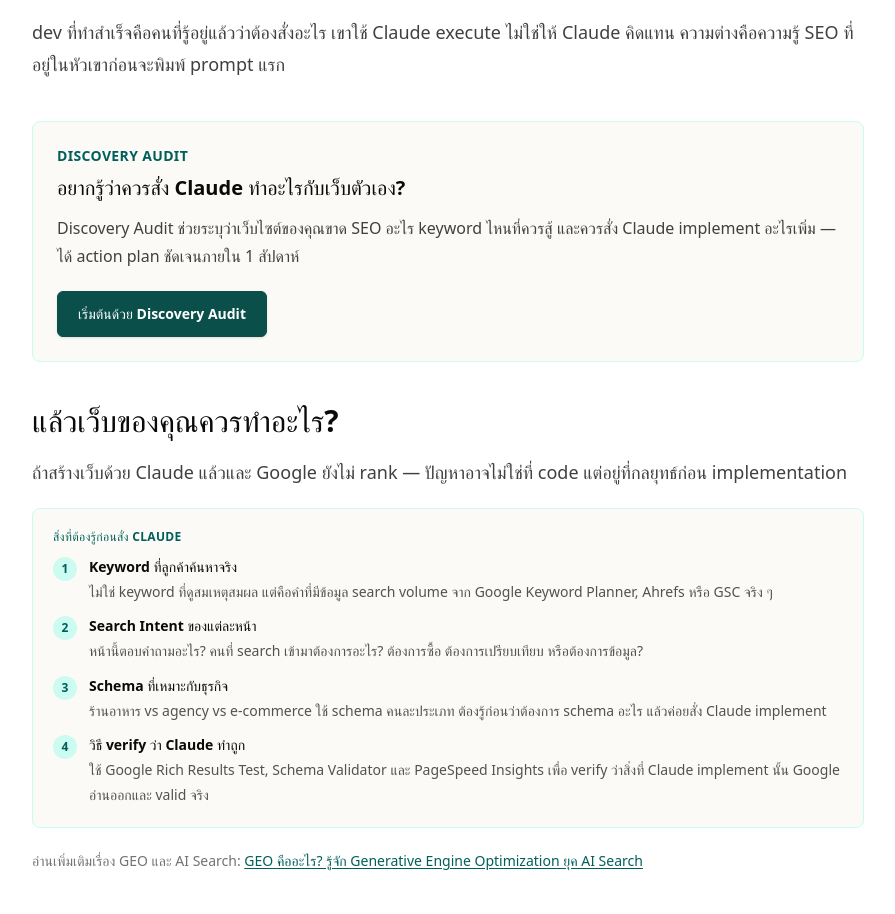
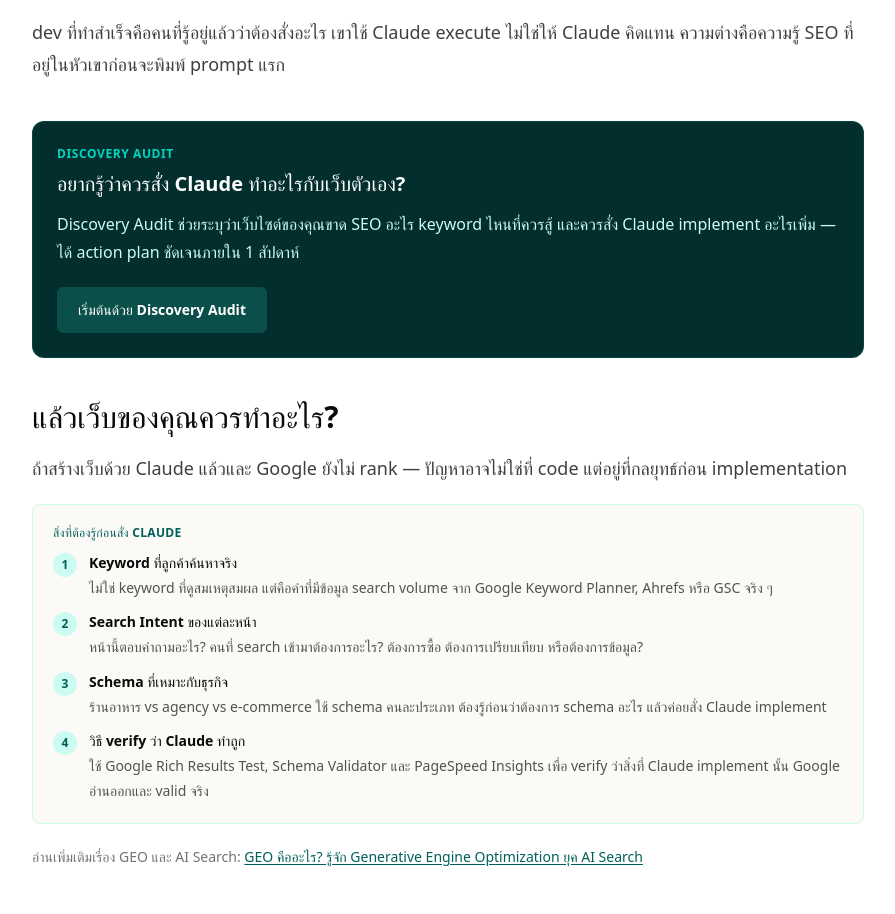
Before and after one commit to sksaralak/saralak-search, a React (Vite) app: page /blog/ai-website-seo in a window 1280 px wide. Shown: the part 5120-6034 px from the top of the page, without its empty margins (192-1087 px from the left). Built offline with nearby package versions, Linux system fonts and the light colour scheme; a web font is replaced by a local one.

Commit message:
Add internal links across blog articles for SEO, AEO, GEO keywords

```diff
--- a/src/components/BlogArticleBody.tsx
+++ b/src/components/BlogArticleBody.tsx
@@ -241,10 +241,10 @@
 
 function ArticleCTA({ headline, description }: { headline: string; description: string }) {
   return (
-    <aside className="rounded-lg border border-teal-100 bg-[#fbfaf6] p-6">
-      <p className="text-sm font-semibold uppercase tracking-wide text-teal-800">Discovery Audit</p>
-      <h3 className="mt-2 break-words text-xl font-semibold text-neutral-950">{headline}</h3>
-      <p className="thai-readable mt-3 text-neutral-700">{description}</p>
+    <aside className="rounded-xl border border-teal-800/50 bg-teal-950 p-6 text-white">
+      <p className="text-xs font-semibold uppercase tracking-wider text-teal-400">Discovery Audit</p>
+      <h3 className="mt-2 break-words text-xl font-semibold text-white">{headline}</h3>
+      <p className="thai-readable mt-3 text-teal-100">{description}</p>
       <div className="mt-5">
         <CTAButton to="/discovery-audit">เริ่มต้นด้วย Discovery Audit</CTAButton>
       </div>
@@ -325,12 +325,11 @@
         src="/image/blog/what-is-geo/what-is-geo-seo-vs-aeo-vs-geo.svg"
         alt="แผนภาพเปรียบเทียบ SEO AEO และ GEO"
       />
-      <p className="thai-readable text-sm text-neutral-500">
-        อ่านเพิ่มเติม:{' '}
-        <Link to="/blog/seo-geo-aeo" className="font-medium text-teal-800 hover:text-teal-600 underline underline-offset-2">
-          SEO GEO AEO คืออะไร? ต่างกันอย่างไร และธุรกิจควรเริ่มจากอะไรในยุค AI Search
-        </Link>
-      </p>
+      <div className="grid gap-2">
+        <p className="thai-readable text-sm text-neutral-500">อ่านเพิ่มเติม:{' '}<Link to="/blog/seo-geo-aeo" className="font-medium text-teal-800 hover:text-teal-600 underline underline-offset-2">SEO GEO AEO คืออะไร? ต่างกันอย่างไร และธุรกิจควรเริ่มจากอะไรในยุค AI Search</Link></p>
+        <p className="thai-readable text-sm text-neutral-500">อ่านเพิ่มเติม:{' '}<Link to="/blog/what-is-aeo" className="font-medium text-teal-800 hover:text-teal-600 underline underline-offset-2">AEO คืออะไร? ทำยังไงให้เว็บไซต์ติดคำตอบในยุค AI Search</Link></p>
+        <p className="thai-readable text-sm text-neutral-500">อ่านเพิ่มเติม:{' '}<Link to="/blog/what-is-seo" className="font-medium text-teal-800 hover:text-teal-600 underline underline-offset-2">SEO คืออะไร? เข้าใจพื้นฐาน SEO และวิธีทำให้เว็บไซต์ติด Google</Link></p>
+      </div>
 
       <ArticleSection title="ทำยังไงให้ติด AI Search?">
         <P>
@@ -478,6 +477,11 @@
           สำหรับธุรกิจที่ต้องการทำจริง ควรใช้บทความนี้เป็นจุดเริ่มต้นในการเข้าใจภาพรวมของ GEO แล้วค่อยต่อยอดไปยัง Checklist, Case Study และวิธีทำให้ AI อ้างอิงเว็บไซต์ในบทความเฉพาะ เพื่อไม่ให้เนื้อหาหน้านี้หนักเกินไปและยังคงตอบโจทย์คำค้นหลัก “GEO คืออะไร” ได้ชัดเจน
         </P>
       </ArticleSection>
+
+      <ArticleCTA
+        headline="อยากรู้ว่า AI เข้าใจแบรนด์ของคุณแค่ไหน?"
+        description="Discovery Audit ช่วยตรวจว่าเว็บไซต์พร้อมสำหรับ GEO และ AI Search แค่ไหน พร้อม Roadmap ที่เริ่มทำได้เลย"
+      />
 
       <ArticleSection title="สรุป GEO คืออะไร และควรเริ่มอย่างไร">
         <P>
@@ -1233,17 +1237,16 @@
       <ArticleSection title="AEO คืออะไร?">
         <P>AEO หรือ Answer Engine Optimization คือการปรับเว็บไซต์และเนื้อหาให้ Search Engine และระบบ AI สามารถเข้าใจข้อมูลของเราได้ง่าย และมีโอกาสเลือกข้อมูลจากเว็บไซต์ของเราไปใช้เป็นคำตอบให้กับผู้ใช้งาน</P>
         <P>พูดให้ง่ายที่สุด AEO คือการทำให้เว็บไซต์ของเรา "ตอบคำถามได้ดีที่สุด" จน Google, AI Overview, Featured Snippet, Voice Search หรือ AI Assistant มีโอกาสนำข้อมูลของเราไปแสดงเป็นคำตอบ</P>
-        <P>ในอดีต การทำ SEO มักโฟกัสที่การทำให้เว็บไซต์ติดอันดับบนหน้า Google แต่พฤติกรรมการค้นหาในปัจจุบันเปลี่ยนไปมาก ผู้ใช้งานไม่ได้ต้องการแค่ลิงก์เว็บไซต์ แต่ต้องการคำตอบที่เร็ว ชัด และเข้าใจง่าย เว็บไซต์ที่ตอบคำถามได้ดี มีโครงสร้างชัดเจน และน่าเชื่อถือ จึงมีโอกาสถูก Search Engine และ AI เลือกไปแสดงมากกว่า</P>
+        <P>ในอดีต การทำ <Link to="/blog/what-is-seo" className="font-medium text-teal-800 underline underline-offset-2 hover:text-teal-700">SEO</Link> มักโฟกัสที่การทำให้เว็บไซต์ติดอันดับบนหน้า Google แต่พฤติกรรมการค้นหาในปัจจุบันเปลี่ยนไปมาก ผู้ใช้งานไม่ได้ต้องการแค่ลิงก์เว็บไซต์ แต่ต้องการคำตอบที่เร็ว ชัด และเข้าใจง่าย เว็บไซต์ที่ตอบคำถามได้ดี มีโครงสร้างชัดเจน และน่าเชื่อถือ จึงมีโอกาสถูก Search Engine และ AI เลือกไปแสดงมากกว่า</P>
         <div className="rounded-lg border border-teal-100 bg-[#fbfaf6] px-6 py-5">
           <p className="text-xs font-semibold uppercase tracking-wide text-teal-800">สรุปแบบเข้าใจง่าย</p>
           <p className="thai-readable mt-2 font-medium text-neutral-950">AEO คือการทำให้เนื้อหาบนเว็บไซต์กลายเป็นคำตอบที่ Search Engine และ AI เข้าใจง่าย เชื่อถือได้ และเลือกนำไปแสดงให้ผู้ใช้งาน</p>
         </div>
-        <p className="thai-readable text-sm text-neutral-500">
-          อ่านเพิ่มเติม:{' '}
-          <Link to="/blog/seo-geo-aeo" className="font-medium text-teal-800 hover:text-teal-600 underline underline-offset-2">
-            SEO GEO AEO คืออะไร? ต่างกันอย่างไร และธุรกิจควรเริ่มจากอะไรในยุค AI Search
-          </Link>
-        </p>
+        <div className="grid gap-2">
+          <p className="thai-readable text-sm text-neutral-500">อ่านเพิ่มเติม:{' '}<Link to="/blog/seo-geo-aeo" className="font-medium text-teal-800 hover:text-teal-600 underline underline-offset-2">SEO GEO AEO คืออะไร? ต่างกันอย่างไร และธุรกิจควรเริ่มจากอะไรในยุค AI Search</Link></p>
+          <p className="thai-readable text-sm text-neutral-500">อ่านเพิ่มเติม:{' '}<Link to="/blog/what-is-geo" className="font-medium text-teal-800 hover:text-teal-600 underline underline-offset-2">GEO คืออะไร? รู้จัก Generative Engine Optimization ยุค AI Search</Link></p>
+          <p className="thai-readable text-sm text-neutral-500">อ่านเพิ่มเติม:{' '}<Link to="/blog/what-is-seo" className="font-medium text-teal-800 hover:text-teal-600 underline underline-offset-2">SEO คืออะไร? เข้าใจพื้นฐาน SEO และวิธีทำให้เว็บไซต์ติด Google</Link></p>
+        </div>
       </ArticleSection>
 
       <ArticleSection title="ทำไม AEO ถึงสำคัญ?">
@@ -1592,7 +1595,7 @@
 
       <ArticleSection title="SEO, AEO และ GEO ต่างกันอย่างไร?">
         <ArticleImage src="/image/blog/what-is-seo/what-seo-compare.webp" alt="เปรียบเทียบ SEO AEO และ GEO ต่างกันอย่างไร" />
-        <P>สำหรับคนที่เพิ่งเริ่มต้น ให้เข้าใจก่อนว่า SEO ยังคือพื้นฐานสำคัญที่สุด ส่วน AEO และ GEO คือการต่อยอดจาก SEO เพื่อให้เนื้อหาและแบรนด์มีโอกาสถูกมองเห็นในรูปแบบคำตอบและ AI Search มากขึ้น</P>
+        <P>สำหรับคนที่เพิ่งเริ่มต้น ให้เข้าใจก่อนว่า SEO ยังคือพื้นฐานสำคัญที่สุด ส่วน <Link to="/blog/what-is-aeo" className="font-medium text-teal-800 underline underline-offset-2 hover:text-teal-700">AEO</Link> และ <Link to="/blog/what-is-geo" className="font-medium text-teal-800 underline underline-offset-2 hover:text-teal-700">GEO</Link> คือการต่อยอดจาก SEO เพื่อให้เนื้อหาและแบรนด์มีโอกาสถูกมองเห็นในรูปแบบคำตอบและ AI Search มากขึ้น</P>
         <div className="grid gap-3 lg:hidden">
           {compareRows.map((row) => (
             <article key={row[0]} className="rounded-lg border border-neutral-200 bg-white p-4">
@@ -2449,6 +2452,11 @@
         <P>
           แต่นั่นก็หมายความว่า <strong>โอกาส Early Mover ยังเปิดอยู่</strong> เมื่อ AI รองรับ llms.txt มากขึ้น แบรนด์ที่เตรียมไฟล์นี้ไว้ก่อนจะได้เปรียบทันที เหมือนกับแบรนด์ที่ทำ robots.txt ตั้งแต่ยุคแรกของ Search Engine
         </P>
+        <div className="grid gap-2">
+          <p className="thai-readable text-sm text-neutral-500">อ่านเพิ่มเติม:{' '}<Link to="/blog/what-is-geo" className="font-medium text-teal-800 hover:text-teal-600 underline underline-offset-2">GEO คืออะไร? รู้จัก Generative Engine Optimization ยุค AI Search</Link></p>
+          <p className="thai-readable text-sm text-neutral-500">อ่านเพิ่มเติม:{' '}<Link to="/blog/what-is-aeo" className="font-medium text-teal-800 hover:text-teal-600 underline underline-offset-2">AEO คืออะไร? ทำยังไงให้เว็บไซต์ติดคำตอบในยุค AI Search</Link></p>
+          <p className="thai-readable text-sm text-neutral-500">อ่านเพิ่มเติม:{' '}<Link to="/blog/seo-geo-aeo" className="font-medium text-teal-800 hover:text-teal-600 underline underline-offset-2">SEO GEO AEO คืออะไร? ต่างกันอย่างไร และธุรกิจควรเริ่มจากอะไรในยุค AI Search</Link></p>
+        </div>
       </ArticleSection>
 
       <ArticleSection title="ข้อผิดพลาดที่พบบ่อยใน llms.txt ของธุรกิจไทย">
@@ -2702,6 +2710,11 @@
         <P>
           ธุรกิจที่ทำ 5 ขั้นนี้ครบ จะมีพื้นฐาน GEO ที่แข็งแรงกว่าธุรกิจไทยส่วนใหญ่แล้ว แม้จะยังไม่ครบ 40 รายการก็ตาม
         </P>
+        <div className="grid gap-2">
+          <p className="thai-readable text-sm text-neutral-500">อ่านเพิ่มเติม:{' '}<Link to="/blog/what-is-geo" className="font-medium text-teal-800 hover:text-teal-600 underline underline-offset-2">GEO คืออะไร? รู้จัก Generative Engine Optimization ยุค AI Search</Link></p>
+          <p className="thai-readable text-sm text-neutral-500">อ่านเพิ่มเติม:{' '}<Link to="/blog/how-to-do-geo" className="font-medium text-teal-800 hover:text-teal-600 underline underline-offset-2">วิธีทำ GEO ให้ ChatGPT อ้างอิงเว็บไซต์ [คู่มือ AI SEO สำหรับธุรกิจ]</Link></p>
+          <p className="thai-readable text-sm text-neutral-500">อ่านเพิ่มเติม:{' '}<Link to="/blog/what-is-aeo" className="font-medium text-teal-800 hover:text-teal-600 underline underline-offset-2">AEO คืออะไร? ทำยังไงให้เว็บไซต์ติดคำตอบในยุค AI Search</Link></p>
+        </div>
       </ArticleSection>
 
       <ArticleFAQ post={post} heading="FAQ: คำถามที่พบบ่อยเกี่ยวกับ GEO Checklist" />
@@ -2891,19 +2904,10 @@
         </P>
       </ArticleSection>
 
-      <aside className="rounded-lg border border-teal-100 bg-[#fbfaf6] p-6">
-        <p className="text-sm font-semibold uppercase tracking-wide text-teal-800">Discovery Audit</p>
-        <h3 className="mt-2 text-xl font-semibold text-neutral-950">
-          อยากรู้ว่าควรสั่ง Claude ทำอะไรกับเว็บตัวเอง?
-        </h3>
-        <p className="thai-readable mt-3 text-neutral-700">
-          Discovery Audit ช่วยระบุว่าเว็บไซต์ของคุณขาด SEO อะไร keyword ไหนที่ควรสู้
-          และควรสั่ง Claude implement อะไรเพิ่ม — ได้ action plan ชัดเจนภายใน 1 สัปดาห์
-        </p>
-        <div className="mt-5">
-          <CTAButton to="/discovery-audit">เริ่มต้นด้วย Discovery Audit</CTAButton>
-        </div>
-      </aside>
+      <ArticleCTA
+        headline="อยากรู้ว่าควรสั่ง Claude ทำอะไรกับเว็บตัวเอง?"
+        description="Discovery Audit ช่วยระบุว่าเว็บไซต์ของคุณขาด SEO อะไร keyword ไหนที่ควรสู้ และควรสั่ง Claude implement อะไรเพิ่ม — ได้ action plan ชัดเจนภายใน 1 สัปดาห์"
+      />
 
       <ArticleSection title="แล้วเว็บของคุณควรทำอะไร?">
         <P>
```
